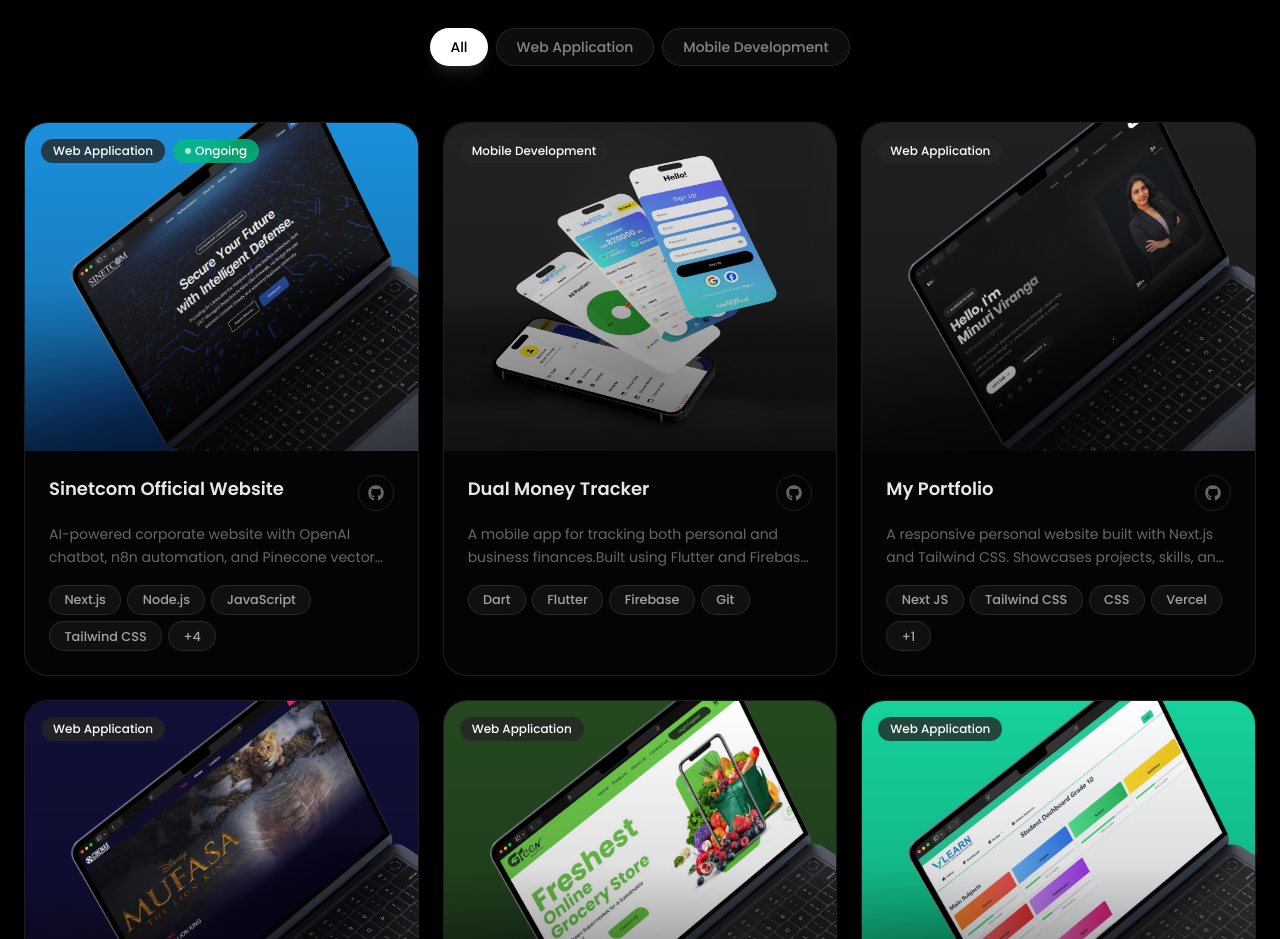
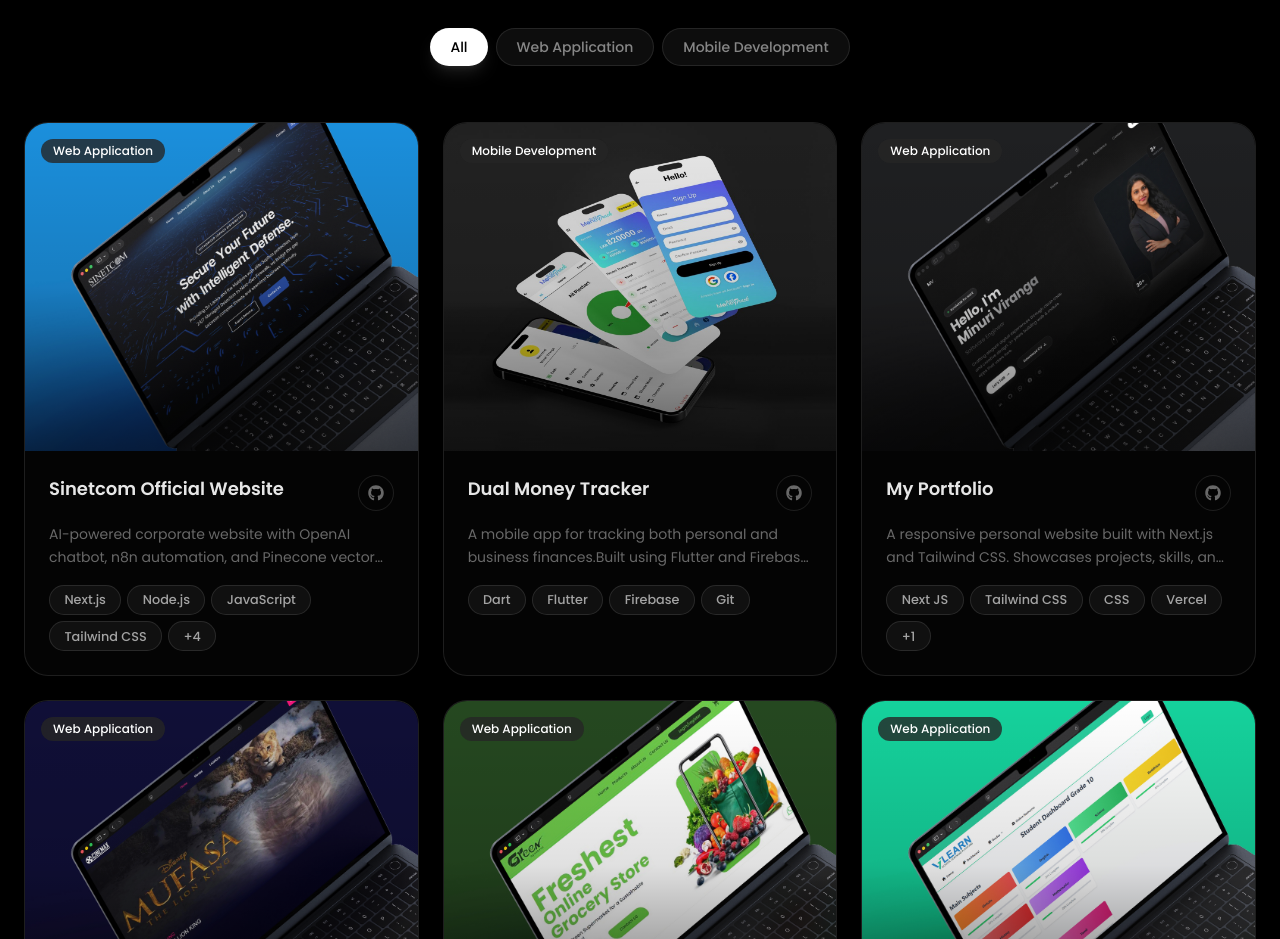
Before and after one commit to minu2003/my-portfolio, a Next.js app: page / in a window 1280 px wide. Shown: the part 1940-2879 px from the top of the page. Built offline with nearby package versions, Linux system fonts and the light colour scheme.

Commit message:
Update Project-Details.js

```diff
--- a/app/components/Project-Details.js
+++ b/app/components/Project-Details.js
@@ -28,7 +28,7 @@
         techStack: ["Next.js", "Node.js", "JavaScript", "Tailwind CSS", "OpenAI API", "n8n", "Pinecone", "VPS"],
         category: "Web Application",
         liveLink: "https://www.sinetcomm.com/",
-        status: "Ongoing",
+
     },
     {
         title: "Dual Money Tracker",
```
